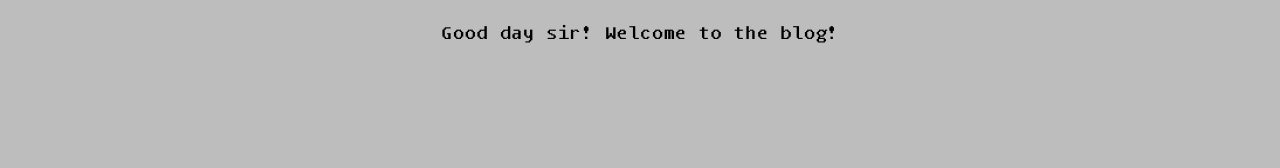
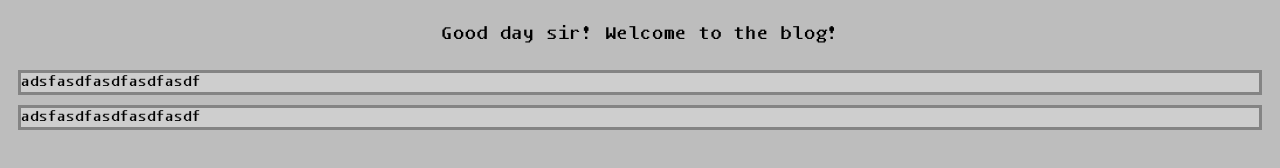
Before and after one commit to P1G3s/Blogs, a plain HTML site: page index.html in a window 1280 px wide. Drawn offline with Linux system fonts and the light colour scheme; files whose address does not match are found by name.

Commit message:
images added

```diff
--- a/css/common.css
+++ b/css/common.css
@@ -11,3 +11,12 @@ body {
 	background-color: #BDBDBD;
 	color: #000000;
 }
+
+.code {
+	font-family: "Tamzen";
+	font-size: 18px;
+	background-color: #CECECE;
+	color: #000000;
+	border: 3px solid #848484;
+	margin: 10px;
+}
--- a/index.html
+++ b/index.html
@@ -4,8 +4,14 @@
 	<meta charset="UTF-8">
 	<title>P1G3s' Blog</title>
 	<link href="./css/common.css" type="text/css" rel="stylesheet"/>
+	<link rel="icon" href="./images/favicon.ico" type="image/x-icon">
 </head>
 <body>
 	<h3 style="text-align:center">Good day sir! Welcome to the blog!</h3>
+	<div class="code">
+		adsfasdfasdfasdfasdf
+	</div>
+
+	<div class="code">adsfasdfasdfasdfasdf</div>
 </body>
 </html>
```
Also changed, not shown: images/favicon.ico (added).
